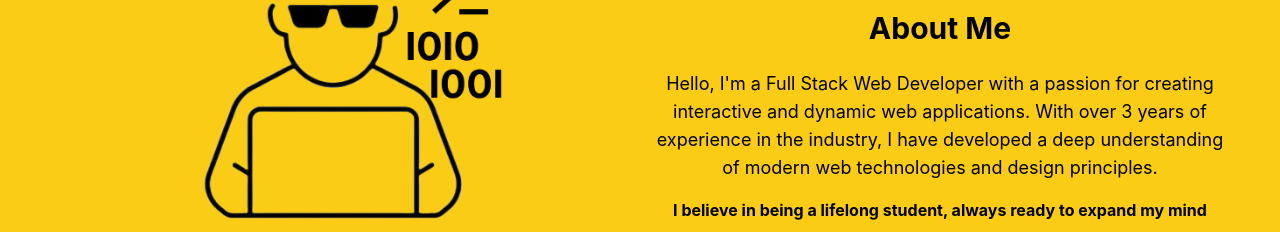
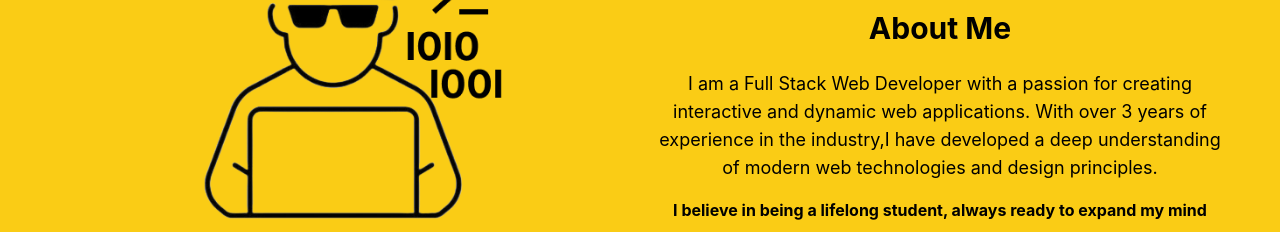
Before and after one commit to treva556/mt-portfolio, a React (Create React App) app: page / in a window 1280 px wide. Shown: the part 522-754 px from the top of the page. Built offline with nearby package versions, Linux system fonts and the light colour scheme.

Commit message:
milestone 7

```diff
--- a/src/pages/home.js
+++ b/src/pages/home.js
@@ -79,9 +79,8 @@ function Body() {
   <div className="p-2 lg:pr-10 lg:mt-36 lg:ml-2">
     <h2 className="text-center text-3xl font-bold mb-6">About Me</h2>
     <p className="text-lg mb-4">
-      Hello, I'm a Full Stack Web Developer with a passion for creating interactive and dynamic web applications.
-      With over 3 years of experience in the industry,
-      I have developed a deep understanding of modern web technologies and design principles.
+      I am a Full Stack Web Developer with a passion for creating interactive and dynamic web applications.
+      With over 3 years of experience in the industry,I have developed a deep understanding of modern web technologies and design principles.
     </p>
     <h4 className=' font-bold'> I believe in being a lifelong student, always ready to expand my mind</h4>
   </div>
```
